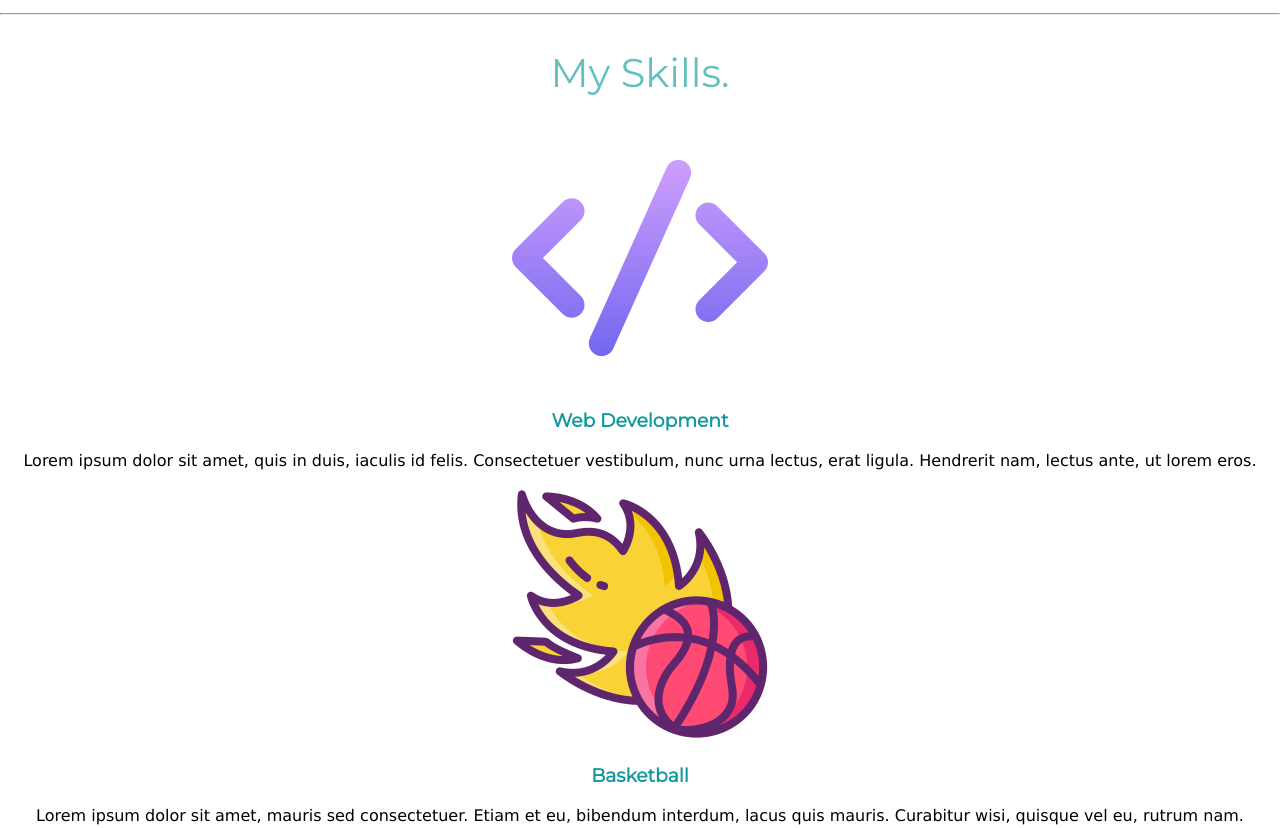
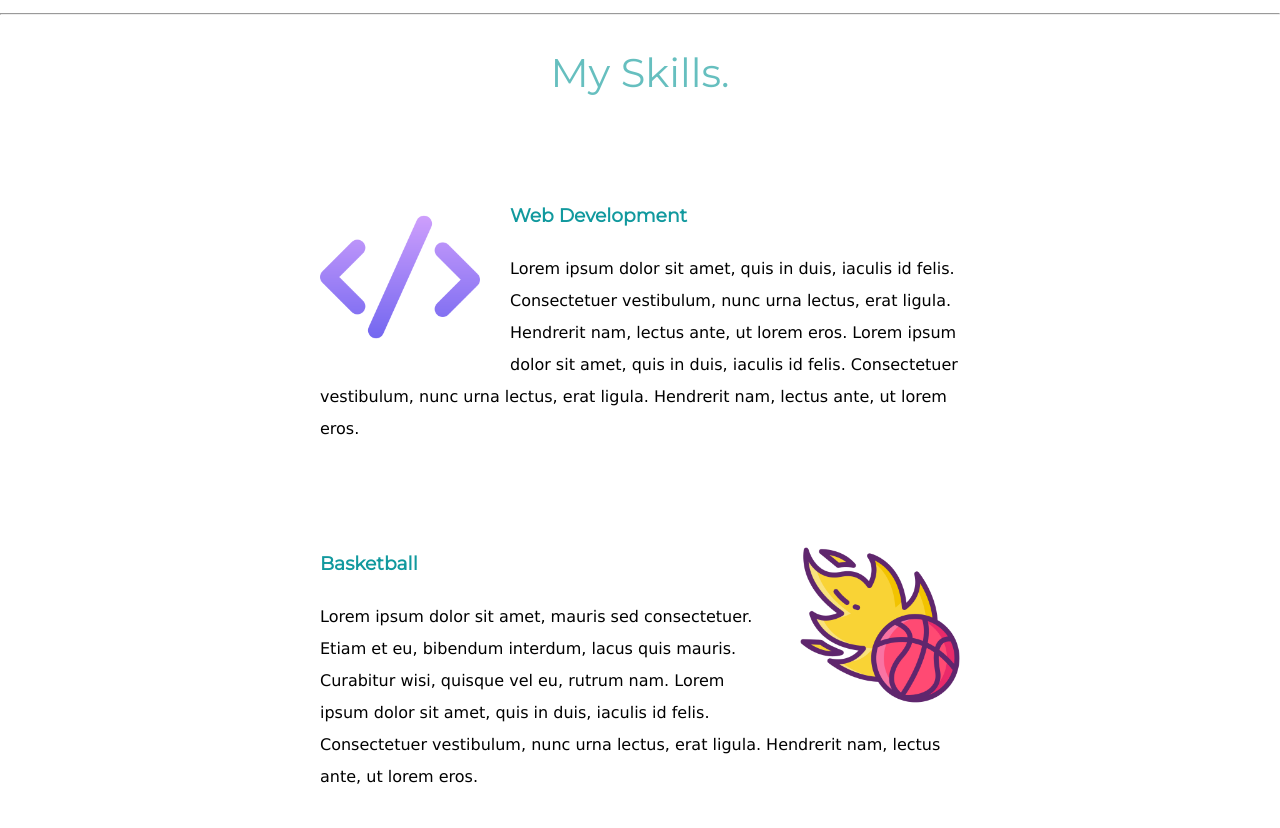
Before and after one commit to dapierrot21/2023_personal_site, a plain HTML site: page web_dev/Personal_Site/index.html in a window 1280 px wide. Shown: the part 1122-1950 px from the top of the page. Drawn offline with Linux system fonts and the light colour scheme.

Commit message:
css styling done to middle contianer images.

```diff
--- a/web_dev/Personal_Site/css/styles.css
+++ b/web_dev/Personal_Site/css/styles.css
@@ -48,6 +48,26 @@ a {
   text-decoration: underline;
 }
 
+.skill-row {
+  width: 50%;
+  margin: 100px auto;
+  text-align: left;
+  line-height: 2;
+}
+
+/* Images Styles */
+.code-img {
+  width: 25%;
+  float: left;
+  margin-right: 30px;
+}
+
+.fireball-img {
+  width: 25%;
+  float: right;
+  margin-left: 30px;
+}
+
 .top-cloud {
   position: absolute;
   right: 180px;
--- a/web_dev/Personal_Site/index.html
+++ b/web_dev/Personal_Site/index.html
@@ -37,21 +37,33 @@
       <div class="skills">
         <h2>My Skills.</h2>
         <div class="skill-row">
-          <img class="" src="images/code.png" alt="a set of code brackets" />
+          <img
+            class="code-img"
+            src="images/code.png"
+            alt="a set of code brackets"
+          />
           <h3>Web Development</h3>
           <p>
             Lorem ipsum dolor sit amet, quis in duis, iaculis id felis.
             Consectetuer vestibulum, nunc urna lectus, erat ligula. Hendrerit
-            nam, lectus ante, ut lorem eros.
+            nam, lectus ante, ut lorem eros. Lorem ipsum dolor sit amet, quis in
+            duis, iaculis id felis. Consectetuer vestibulum, nunc urna lectus,
+            erat ligula. Hendrerit nam, lectus ante, ut lorem eros.
           </p>
         </div>
         <div class="skill-row">
-          <img class="" src="images/fireball.png" alt="A basketball on fire" />
+          <img
+            class="fireball-img"
+            src="images/fireball.png"
+            alt="A basketball on fire"
+          />
           <h3>Basketball</h3>
           <p>
             Lorem ipsum dolor sit amet, mauris sed consectetuer. Etiam et eu,
             bibendum interdum, lacus quis mauris. Curabitur wisi, quisque vel
-            eu, rutrum nam.
+            eu, rutrum nam. Lorem ipsum dolor sit amet, quis in duis, iaculis id
+            felis. Consectetuer vestibulum, nunc urna lectus, erat ligula.
+            Hendrerit nam, lectus ante, ut lorem eros.
           </p>
         </div>
       </div>
```
